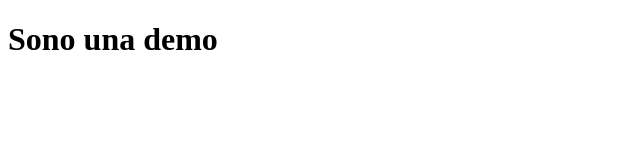
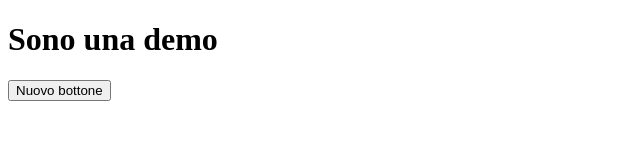
Before and after one commit to taniot/demo-git, a plain HTML site: page index.html in a window 1280 px wide. Shown: the whole page, without its empty margins (0-640 px from the left). Drawn offline with Linux system fonts and the light colour scheme.

Commit message:
feat: nuovo bottone bello

```diff
--- a/index.html
+++ b/index.html
@@ -7,5 +7,6 @@
   </head>
   <body>
     <h1>Sono una demo</h1>
+    <button>Nuovo bottone</button>
   </body>
 </html>
```
